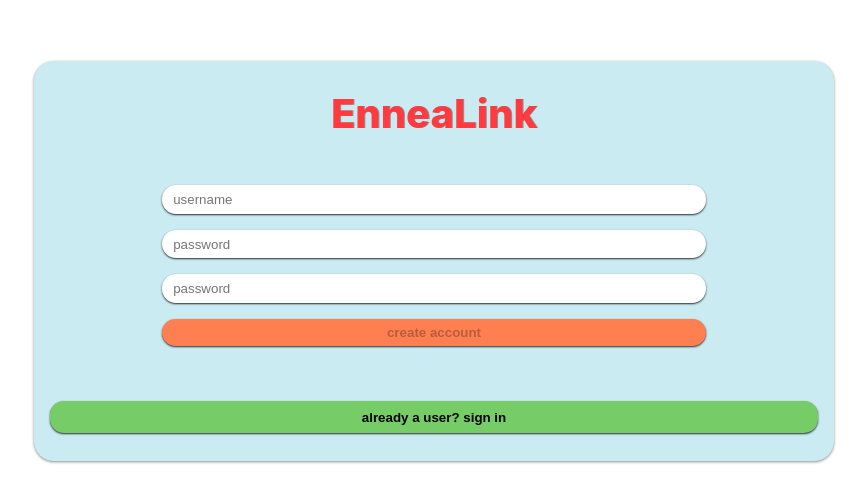
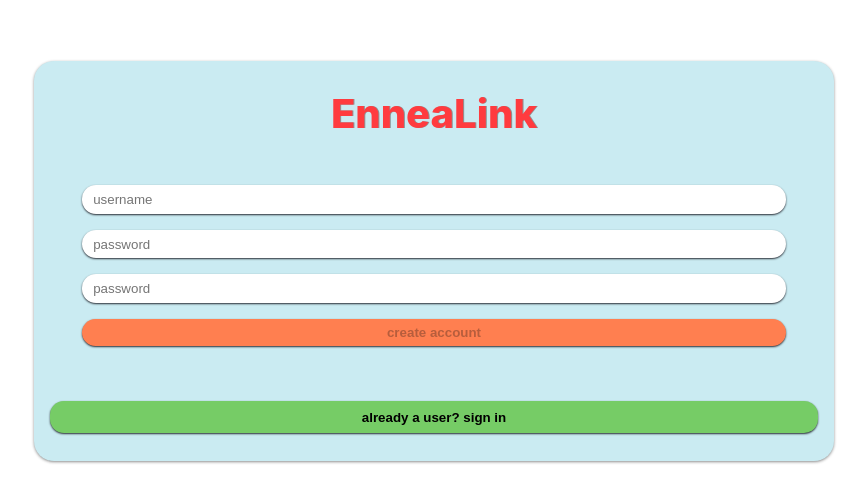
Before and after one commit to EnneaLink/ennealink-fe, a React (Create React App) app: page / in a window 1280 px wide. Shown: the part 179-682 px from the top of the page, without its empty margins (206-1073 px from the left). Built offline with nearby package versions, Linux system fonts and the light colour scheme; no server answers.

Commit message:
Fix styling bug in input

```diff
--- a/src/components/Login/Login.css
+++ b/src/components/Login/Login.css
@@ -28,7 +28,7 @@
 .sign-in-box {
   display: flex;
   flex-direction: column;
-  width: 70%;
+  width: 90%;
   height: 60%;
 }
 
@@ -68,3 +68,8 @@ h1 {
 .password-2 {
   margin-bottom: 1rem;
 }
+
+.message {
+  max-width: 60vw;
+  color: red;
+}
```
